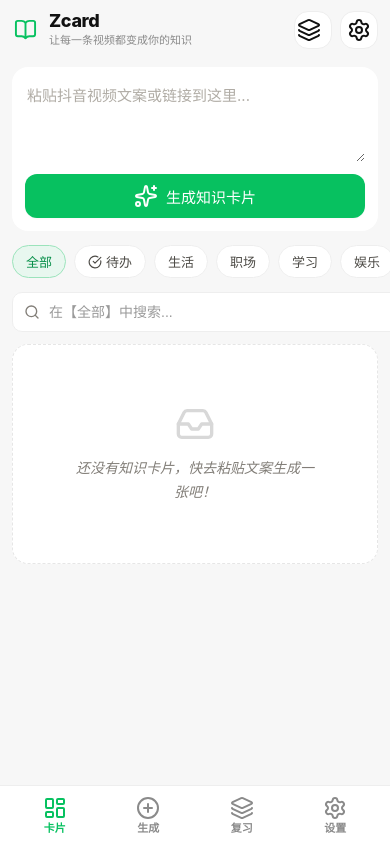
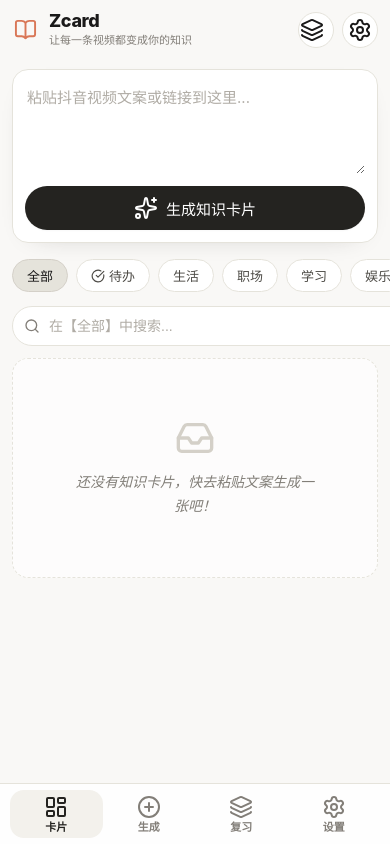
Before and after one commit to GanHanDouFu/Zcard, a website: page index.html in a window 390 px wide. Drawn offline with nearby package versions, Linux system fonts and the light colour scheme.

Commit message:
Restore Claude style mobile web

```diff
--- a/index.html
+++ b/index.html
@@ -175,11 +175,11 @@
         <div class="modal-content settings-content">
             <button class="close-btn" id="btn-close-settings"><i data-lucide="x"></i></button>
             <h2>设置</h2>
-            <div class="settings-form">
+            <form class="settings-form" autocomplete="off" onsubmit="return false;">
                 <label for="api-key-input">DeepSeek API Key</label>
                 <input type="password" id="api-key-input" placeholder="sk-...">
                 <p class="help-text">静态演示版会从浏览器直连 DeepSeek，API Key 仅保存在当前标签页会话中；正式上线请改用后端代理。</p>
-            </div>
+            </form>
             <div class="modal-footer">
                 <button id="btn-save-settings" class="btn btn-primary">保存设置</button>
             </div>
--- a/style.css
+++ b/style.css
@@ -792,7 +792,7 @@ textarea::placeholder {
     body {
         width: 100%;
         height: 100%;
-        background: #f7f7f7;
+        background: var(--color-bg);
         overflow-x: hidden;
     }
 
@@ -805,7 +805,7 @@ textarea::placeholder {
         max-width: 430px;
         height: 100svh;
         margin: 0 auto;
-        background-color: #f7f7f7;
+        background-color: var(--color-bg);
         display: grid;
         grid-template-rows: auto 1fr auto;
         overflow: hidden;
@@ -819,7 +819,7 @@ textarea::placeholder {
         min-height: 58px;
         padding: calc(10px + env(safe-area-inset-top)) 12px 10px 14px;
         align-items: center;
-        background-color: #f7f7f7;
+        background-color: rgba(249, 248, 246, 0.96);
         backdrop-filter: none;
         position: relative;
         top: auto;
@@ -837,7 +837,7 @@ textarea::placeholder {
         display: block;
         width: 23px;
         height: 23px;
-        color: #07c160;
+        color: var(--color-accent);
     }
 
     .logo-text {
@@ -850,7 +850,7 @@ textarea::placeholder {
         font-family: var(--font-sans);
         font-weight: 800;
         line-height: 1.2;
-        color: #111111;
+        color: var(--color-text-main);
     }
 
     .slogan {
@@ -860,7 +860,7 @@ textarea::placeholder {
         text-overflow: ellipsis;
         white-space: nowrap;
         font-size: 11px;
-        color: #8a8a8a;
+        color: var(--color-text-muted);
         font-family: var(--font-sans);
         font-style: normal;
     }
@@ -874,14 +874,14 @@ textarea::placeholder {
 
     .header-actions .btn-secondary,
     .header-actions .btn-icon {
-        width: 38px;
-        height: 38px;
+        width: 36px;
+        height: 36px;
         padding: 0;
-        background-color: #ffffff;
-        border: 1px solid #eeeeee;
+        background-color: var(--color-surface);
+        border: 1px solid var(--color-border);
         box-shadow: none;
-        border-radius: 14px;
-        color: #111111;
+        border-radius: 50%;
+        color: var(--color-text-main);
         font-size: 0;
     }
 
@@ -897,7 +897,7 @@ textarea::placeholder {
         width: 100%;
         max-width: none;
         margin: 0;
-        padding: 8px 12px 88px;
+        padding: 10px 12px 88px;
         overflow-y: auto;
         min-height: 0;
         -webkit-overflow-scrolling: touch;
@@ -906,15 +906,15 @@ textarea::placeholder {
 
     .input-section {
         padding: 12px;
-        margin-bottom: 12px;
+        margin-bottom: 14px;
         border-radius: 16px;
-        border-color: transparent;
-        box-shadow: none;
-        background-color: #ffffff;
+        border-color: var(--color-border);
+        box-shadow: 0 8px 28px -24px rgba(26, 25, 25, 0.45);
+        background-color: var(--color-surface);
     }
 
     .input-section:focus-within {
-        border-color: #9be3bb;
+        border-color: var(--color-accent);
     }
 
     .input-wrapper {
@@ -922,7 +922,7 @@ textarea::placeholder {
     }
 
     textarea {
-        min-height: 82px;
+        min-height: 92px;
         padding: 4px 2px;
         font-size: 15px;
         line-height: 1.55;
@@ -931,13 +931,13 @@ textarea::placeholder {
     .input-wrapper .btn-primary {
         width: 100%;
         min-height: 44px;
-        border-radius: 12px;
+        border-radius: var(--radius-pill);
         font-size: 15px;
-        background-color: #07c160;
+        background-color: var(--color-primary);
     }
 
     .input-wrapper .btn-primary:hover {
-        background-color: #06ad56;
+        background-color: var(--color-primary-hover);
         transform: none;
     }
 
@@ -963,17 +963,17 @@ textarea::placeholder {
 
     .category-tag {
         flex: 0 0 auto;
-        padding: 6px 13px;
-        background-color: #ffffff;
+        padding: 6px 14px;
+        background-color: var(--color-surface);
         font-size: 13px;
         box-shadow: none;
-        border-color: #eeeeee;
+        border-color: var(--color-border);
     }
 
     .category-tag.active {
-        background-color: #e8f7ef;
-        border-color: #9be3bb;
-        color: #078f49;
+        background-color: var(--color-secondary-hover);
+        border-color: #d4d0c8;
+        color: var(--color-text-main);
     }
 
     .search-box {
@@ -982,20 +982,20 @@ textarea::placeholder {
 
     .search-box input {
         height: 40px;
-        border-radius: 10px;
-        background-color: #ffffff;
-        border-color: #eeeeee;
+        border-radius: var(--radius-pill);
+        background-color: var(--color-surface);
+        border-color: var(--color-border);
         box-shadow: none;
-        color: #1f1f1f;
+        color: var(--color-text-main);
     }
 
     .search-box input::placeholder {
-        color: #9a9a9a;
+        color: #b0aca5;
     }
 
     .search-box input:focus {
-        border-color: #9be3bb;
-        background-color: #ffffff;
+        border-color: var(--color-accent);
+        background-color: var(--color-surface);
     }
 
     .batch-actions {
@@ -1005,7 +1005,7 @@ textarea::placeholder {
         text-align: left;
         padding: 14px;
         border-radius: 14px;
-        background-color: #ffffff;
+        background-color: var(--color-surface);
     }
 
     .batch-btns {
@@ -1024,12 +1024,12 @@ textarea::placeholder {
     }
 
     .knowledge-card {
-        border-radius: 12px;
+        border-radius: 14px;
         padding: 14px;
         min-height: 118px;
-        border-color: #eeeeee;
+        border-color: var(--color-border);
         box-shadow: none;
-        background-color: #ffffff;
+        background-color: var(--color-surface);
     }
 
     .knowledge-card:hover {
@@ -1040,34 +1040,34 @@ textarea::placeholder {
         font-family: var(--font-sans);
         font-size: 16px;
         font-weight: 700;
-        color: #111111;
+        color: var(--color-text-main);
     }
 
     .card-core {
         font-size: 13px;
         -webkit-line-clamp: 3;
-        color: #555555;
+        color: var(--color-text-regular);
     }
 
     .card-badge {
-        background-color: #f6f6f6;
-        border-color: #eeeeee;
-        color: #666666;
+        background-color: var(--color-bg);
+        border-color: var(--color-border);
+        color: var(--color-text-regular);
     }
 
     .knowledge-card.integrated {
-        background-color: #ffffff;
-        border-color: #d9f2e4;
+        background-color: #faf9f5;
+        border-color: #e5e0d3;
     }
 
     .knowledge-card.integrated .card-badge {
-        background-color: #07c160;
-        border-color: #07c160;
+        background-color: var(--color-accent);
+        border-color: var(--color-accent);
         color: #ffffff;
     }
 
     .card-footer {
-        color: #9a9a9a;
+        color: var(--color-text-muted);
     }
 
     .empty-state {
@@ -1077,9 +1077,9 @@ textarea::placeholder {
         flex-direction: column;
         align-items: center;
         justify-content: center;
-        border: 1px dashed #e6e6e6;
+        border: 1px dashed var(--color-border);
         border-radius: 16px;
-        background-color: #ffffff;
+        background-color: rgba(255, 255, 255, 0.62);
     }
 
     .empty-state p {
@@ -1089,26 +1089,26 @@ textarea::placeholder {
     }
 
     .empty-icon {
-        color: #d8d8d8;
+        color: #d4d0c8;
     }
 
     .bottom-nav {
         display: grid;
         grid-template-columns: repeat(4, 1fr);
         gap: 0;
-        padding: 4px 8px calc(4px + env(safe-area-inset-bottom));
-        background-color: #ffffff;
-        border-top: 1px solid #eeeeee;
+        padding: 6px 10px calc(6px + env(safe-area-inset-bottom));
+        background-color: rgba(255, 255, 255, 0.88);
+        border-top: 1px solid var(--color-border);
         backdrop-filter: none;
         box-shadow: none;
     }
 
     .bottom-nav-item {
-        height: 50px;
+        height: 48px;
         border: 0;
-        border-radius: 0;
+        border-radius: 14px;
         background: transparent;
-        color: #8a8a8a;
+        color: var(--color-text-muted);
         font-family: var(--font-sans);
         font-size: 11px;
         font-weight: 600;
@@ -1126,8 +1126,8 @@ textarea::placeholder {
     }
 
     .bottom-nav-item.active {
-        color: #07c160;
-        background-color: transparent;
+        color: var(--color-primary);
+        background-color: var(--color-secondary);
     }
 
     .bottom-nav-item span {
```
